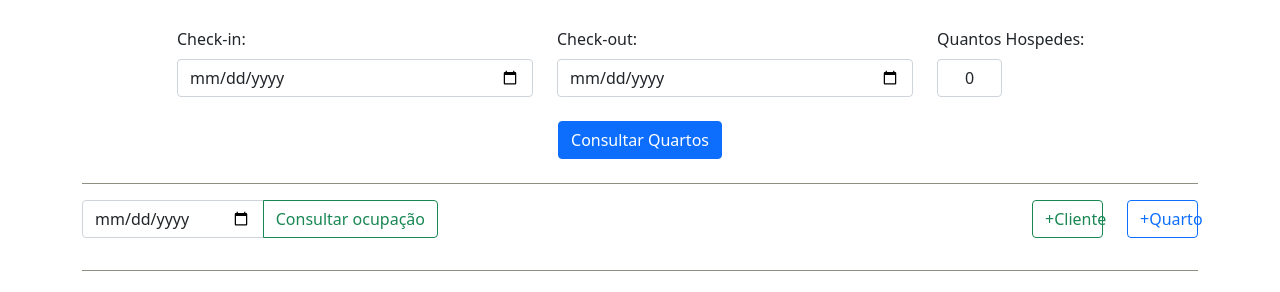
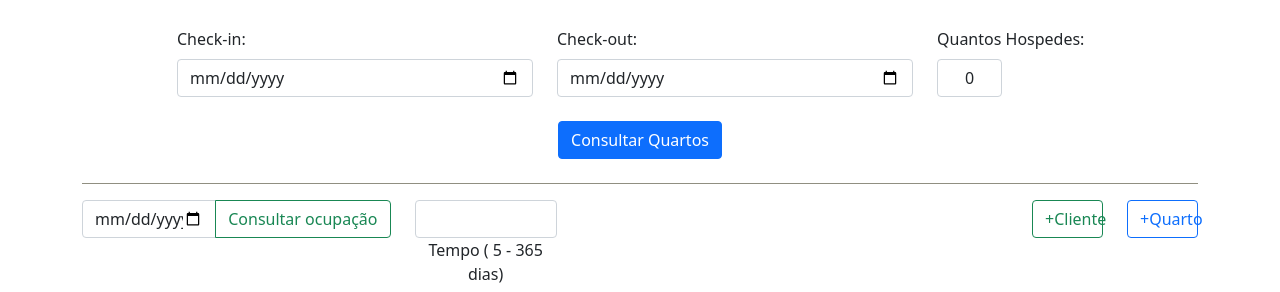
Before and after one commit to santhiagosdp/pousada-easy, a Django app: page /reservar in a window 1280 px wide. Shown: the part 164-456 px from the top of the page. Run offline with Django 3.2, Linux system fonts and the light colour scheme; the visitor is signed in with stand-in values (Sample User, id 1); data that the repository does not hold is empty; some libraries are stand-ins or nearby versions.

Commit message:
ref
colocando input tempo para impressao detalhada de reservas

```diff
--- a/core/templates/core/reservar.html
+++ b/core/templates/core/reservar.html
@@ -60,15 +60,24 @@
         {% if pagina == 'quartos' %}
 
             <div class="row">
-                <div class="col-md-4">
+                <div class="col-md-7">
                     <form method="get" id="search-form" class="form-inline">
-                        <div class="input-group mb-3">
-                            <input class="form-control" type="date" name="data_inicio" id="data_inicio"/>
-                            <button class="btn btn-outline-success" id="search" type="submit">Consultar ocupação</button>
+                        <div class="row">
+                            <div class="col-md-6">
+                                <div class="input-group mb-3">
+                                    <input class="form-control" type="date" name="data_inicio" id="data_inicio">
+                                    <button class="btn btn-outline-success" id="search" type="submit">Consultar ocupação</button>
+                                </div>
+                            </div>
+                            <div class="col-md-3 text-center">
+                                <input class="form-control" type="number" min="5" max="365" name="tempo" id="tempo">
+                                <label for="tempo" >Tempo ( 5 - 365 dias)</label>
+
+                            </div>
                         </div>
                     </form>
                 </div>
-                <div class="col-md-6"></div>
+                <div class="col-md-3"></div>
                 <div class="col-md-1">
                     <a class="btn btn-outline-success" href="{% url 'clientes' %}" style="width: 100%">+Cliente</a>
                 </div>
--- a/core/views.py
+++ b/core/views.py
@@ -419,19 +419,20 @@ def reservar(request):
     quantidade_hospedes = request.GET.get('quantidade_hospedes')
     id_quarto = request.GET.get('id_quarto')
     data_atual = datetime.today().date()
-    print(type(data_atual))
-    print('######################################')
-    print('######################################')
-    print('######################################')
     data_inicio_str = request.GET.get('data_inicio')
+    tempo = request.GET.get('tempo')
 
     if data_inicio_str:
         data_inicio = datetime.strptime(data_inicio_str,'%Y-%m-%d')  # converte string para datetime
         data_fim = data_inicio + timedelta(days=15)
+        if tempo:
+            data_fim = data_inicio + timedelta(days=int(tempo))
         data_fim = data_fim.strftime('%Y-%m-%d')
     else:
         data_inicio = data_atual #.strftime('%Y-%m-%d')
         data_fim = data_atual + timedelta(days=15)
+        if tempo:
+            data_fim = data_atual + timedelta(days=int(tempo))
         data_fim = data_fim.strftime('%Y-%m-%d')
 
 
```
